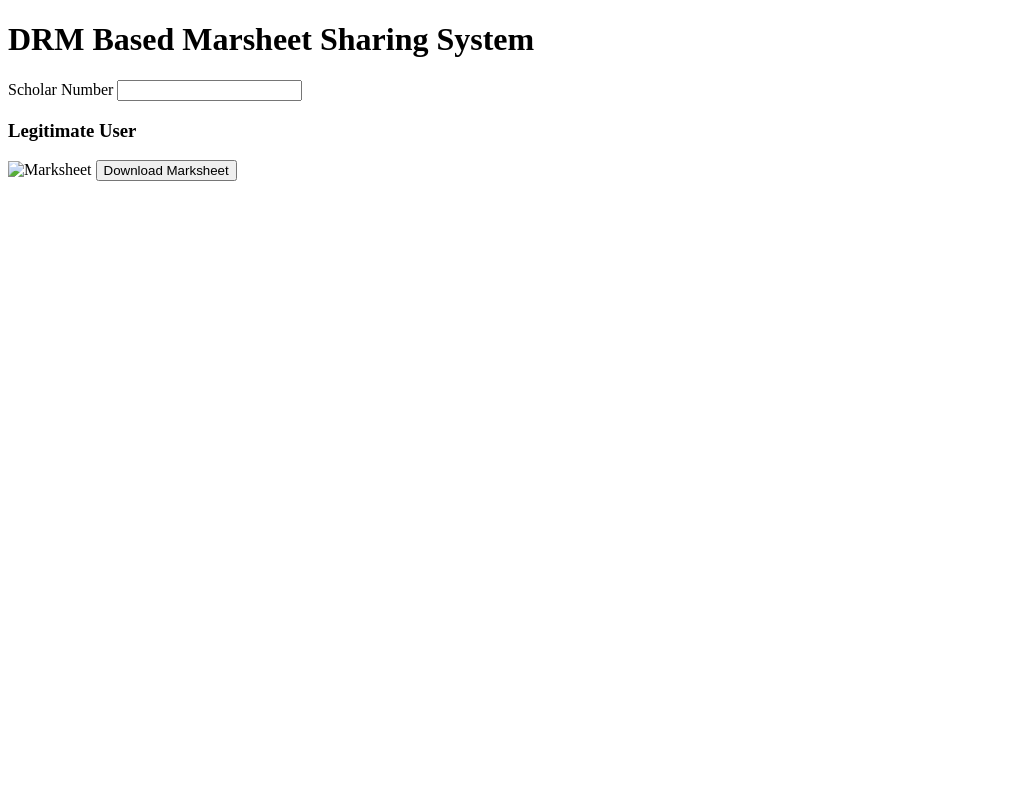
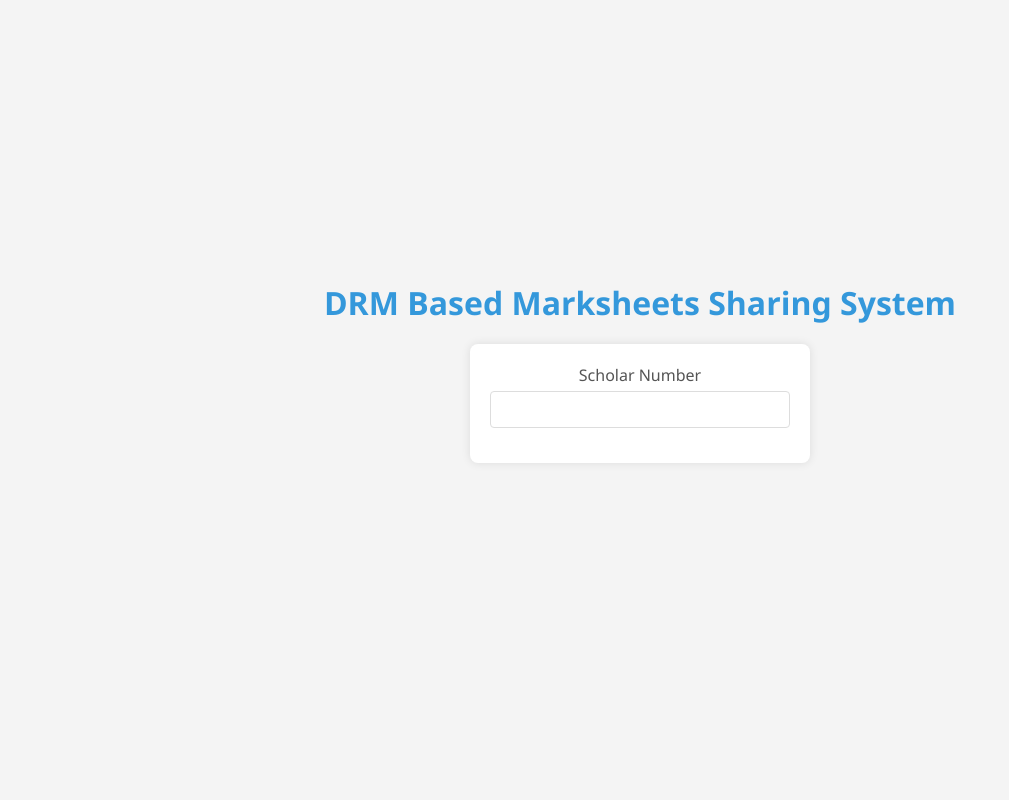
Before and after one commit to mangalshashank/Advance-DRM, a Flask app: page /getMarksheet in a window 1280 px wide. Shown: the whole page, without its empty margins (0-1009 px from the left). Run offline with Flask 3, Linux system fonts and the light colour scheme; parts of the project's set-up code (start-up, migrations or seed data) failed here and were passed over.

Commit message:
added final css

```diff
--- /dev/null
+++ b/Advance DRM/static/get-marksheet.css
@@ -0,0 +1,78 @@
+body {
+    font-family: 'Segoe UI', Tahoma, Geneva, Verdana, sans-serif;
+    background-color: #f4f4f4;
+    margin: 0;
+    padding: 0;
+    display: flex;
+    flex-direction: column;
+    align-items: center;
+    justify-content: center;
+    min-height: 100vh;
+    text-align: center;
+}
+
+h1 {
+    color: #3498db;
+    margin-bottom: 20px;
+}
+
+form {
+    display: flex;
+    flex-direction: column;
+    width: 300px;
+    margin-bottom: 20px;
+    background-color: #fff;
+    padding: 20px;
+    border-radius: 8px;
+    box-shadow: 0 0 10px rgba(0, 0, 0, 0.1);
+}
+
+label {
+    margin-bottom: 5px;
+    color: #555;
+}
+
+input {
+    padding: 10px;
+    margin-bottom: 15px;
+    border: 1px solid #ddd;
+    border-radius: 4px;
+    box-sizing: border-box;
+    width: 100%;
+}
+
+h3 {
+    color: #3498db;
+    margin-top: 10px;
+}
+
+img {
+    max-width: 100%;
+    max-height: 70vh; /* Adjusted maximum height for better fit */
+    width: auto;
+    margin-top: 20px;
+    border: 1px solid #ddd;
+    border-radius: 4px;
+    transition: border-color 0.3s ease-in-out;
+}
+
+img:hover {
+    border-color: #3498db;
+}
+
+button {
+    margin-top: 20px;
+    padding: 12px 20px;
+    background-color: #2ecc71;
+    color: #fff;
+    cursor: pointer;
+    border: none;
+    border-radius: 4px;
+    font-size: 16px;
+    transition: background-color 0.3s ease-in-out;
+    display: none; /* Initially hide the download button */
+}
+
+#validUser {
+    color: #2ecc71;
+}
--- a/Advance DRM/templates/get-marksheet.html
+++ b/Advance DRM/templates/get-marksheet.html
@@ -4,28 +4,24 @@
     <meta charset="UTF-8">
     <meta name="viewport" content="width=device-width, initial-scale=1.0">
     <title>Get Marksheets</title>
-    <style>
-        img {
-            max-width: 100%;
-            height: auto;
-        }
-    </style>
+    <link rel="stylesheet" type="text/css" href="{{ url_for('static', filename='get-marksheet.css') }}">
 </head>
 <body>
-    <h1>DRM Based Marsheet Sharing System</h1>
+    <h1>DRM Based Marksheets Sharing System</h1>
     <form id="Form" enctype="multipart/form-data">
-        <label for="scholarNumber">Scholar Number </label>
-        <input type="text" name="scholarNumber"required>
+        <label for="scholarNumber">Scholar Number</label>
+        <input type="text" name="scholarNumber" required>
     </form>
 
     <h3 id="Username"></h3>
-    <h3 id = "validUser"> Legitimate User </h3>
-    <img id="Marksheet" src="" alt="Marksheet">
+    <h3 id="validUser"></h3>
+    <img id="Marksheet" src="" alt="Marksheet" style="display: none;">
     <button id="downloadButton">Download Marksheet</button>
 
     <script>
         const form = document.getElementById('Form');
         const downloadButton = document.getElementById('downloadButton');
+        const validUserMessage = document.getElementById('validUser');
         form.addEventListener('change', (event) => {
             event.preventDefault();
             const formData = new FormData(form);
@@ -35,13 +31,21 @@
             })
             .then(response => response.json())
             .then(data => {
+                Marksheet.style.display = 'block'; // Show the marksheet
                 Marksheet.src = data.document;
                 Username.innerHTML = data.userName;
-                validUser.innerHTML = data.validUser;
+
+                if (data.validUser) {
+                    validUserMessage.innerHTML = "You have access to the marksheet";
+                    downloadButton.style.display = 'inline-block'; // Show the download button
+                } else {
+                    validUserMessage.innerHTML = "You don't have access to the marksheet";
+                }
             });
         });
+
         downloadButton.addEventListener('click', () => {
-            const imageUrl = Marksheet.src
+            const imageUrl = Marksheet.src;
             if (imageUrl) {
                 const downloadLink = document.createElement('a');
                 downloadLink.href = imageUrl;
```
Also changed, not shown: Advance DRM/static/valid-document.css (added, +90 -0 lines), Advance DRM/templates/valid-document.html (+20 -6 lines).
